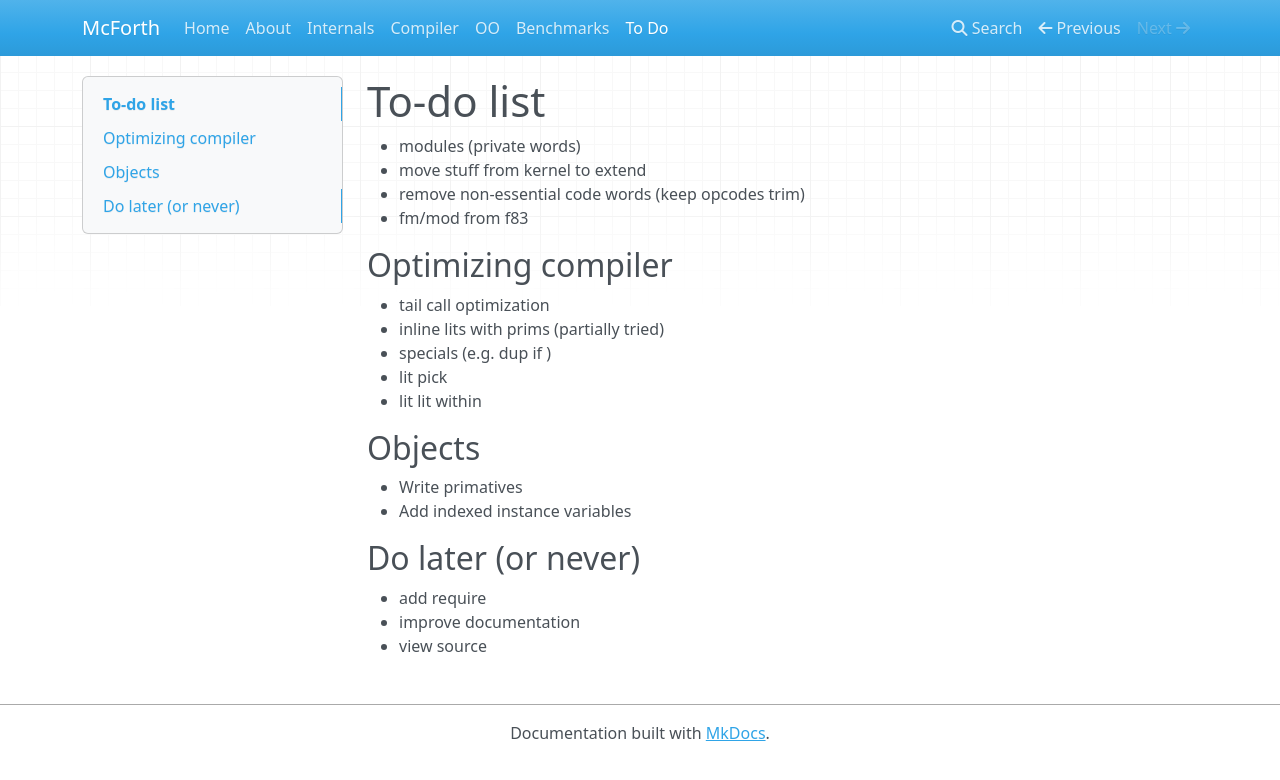
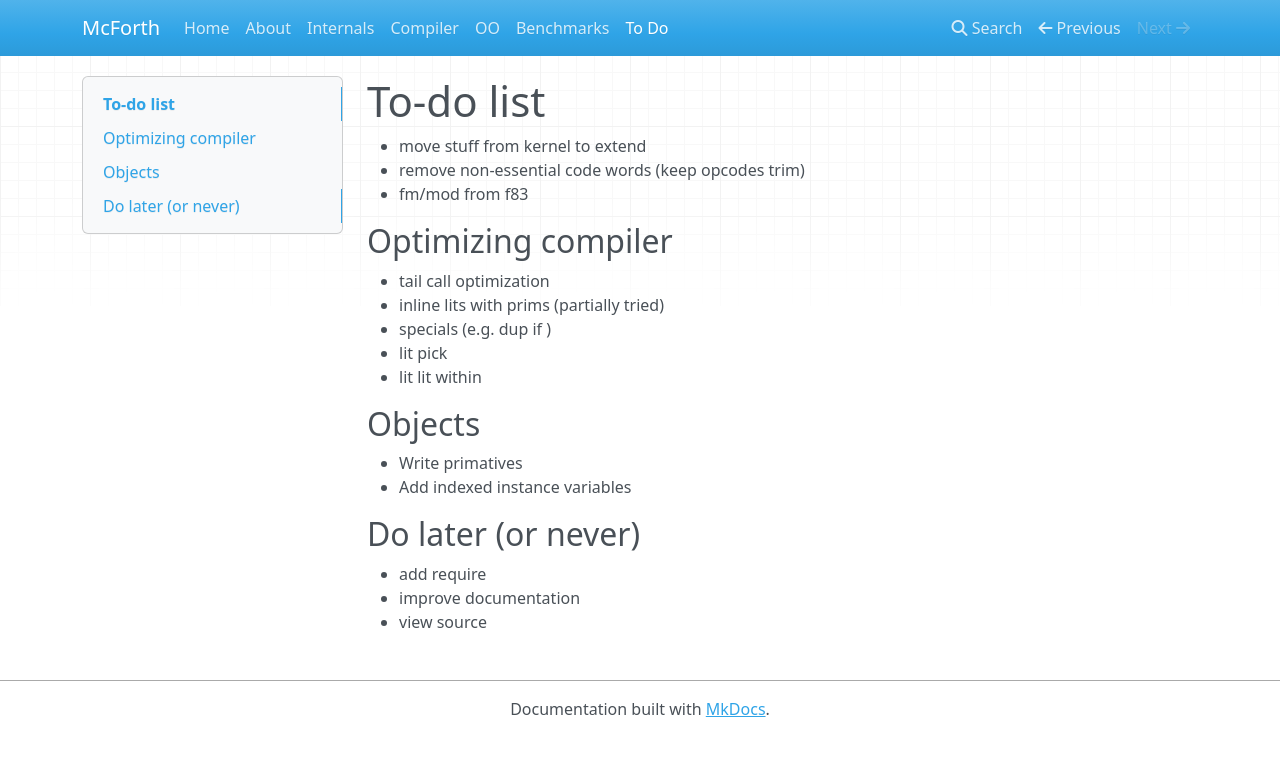
Before and after one commit to amckewan/mcforth, an MkDocs documentation site: the page built from docs/todo.md, in a window 1280 px wide. Shown: the top 780 px of the page. Built offline with MkDocs 1.6.1, drawn with Linux system fonts in a browser that asks for light colours; nearby versions of some CDN libraries.

Commit message:
Add simple modules

```diff
--- a/docs/todo.md
+++ b/docs/todo.md
@@ -1,6 +1,5 @@
 # To-do list
 
-* modules (private words)
 * move stuff from kernel to extend
 * remove non-essential code words (keep opcodes trim)
 * fm/mod from f83
```
Also changed, not shown: 9 other files.
